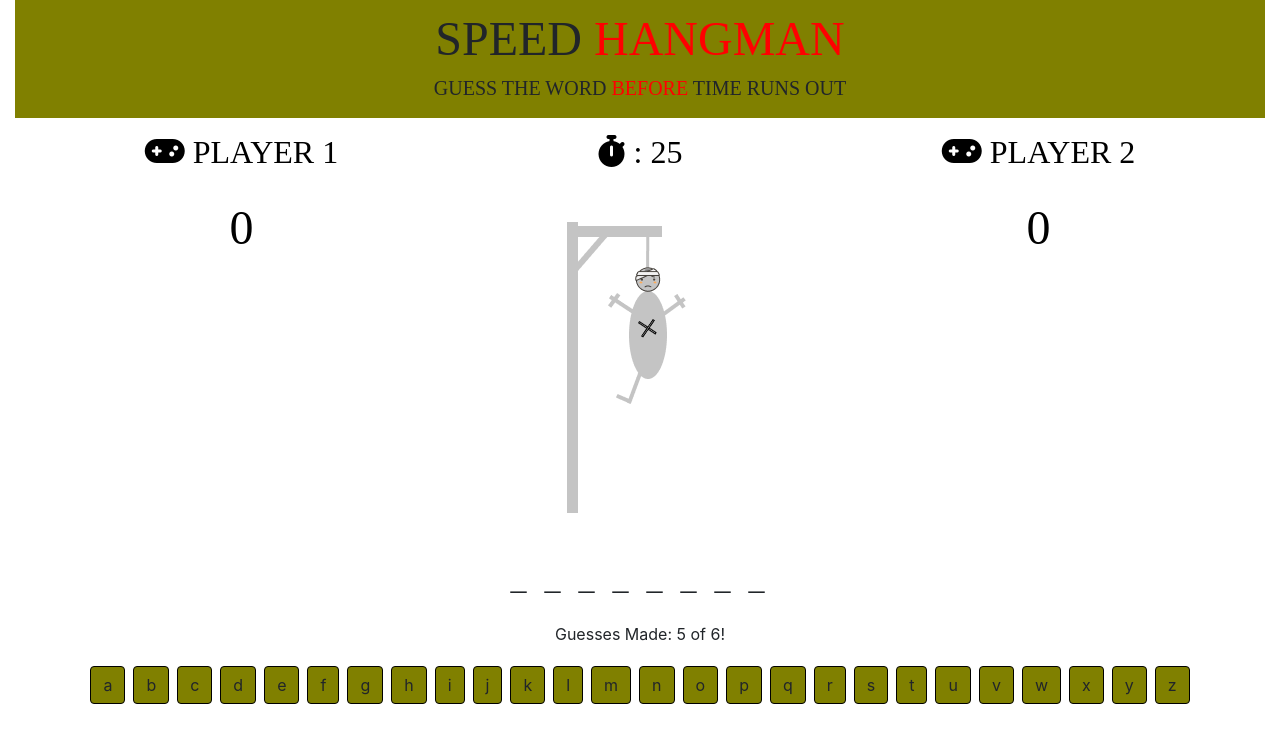
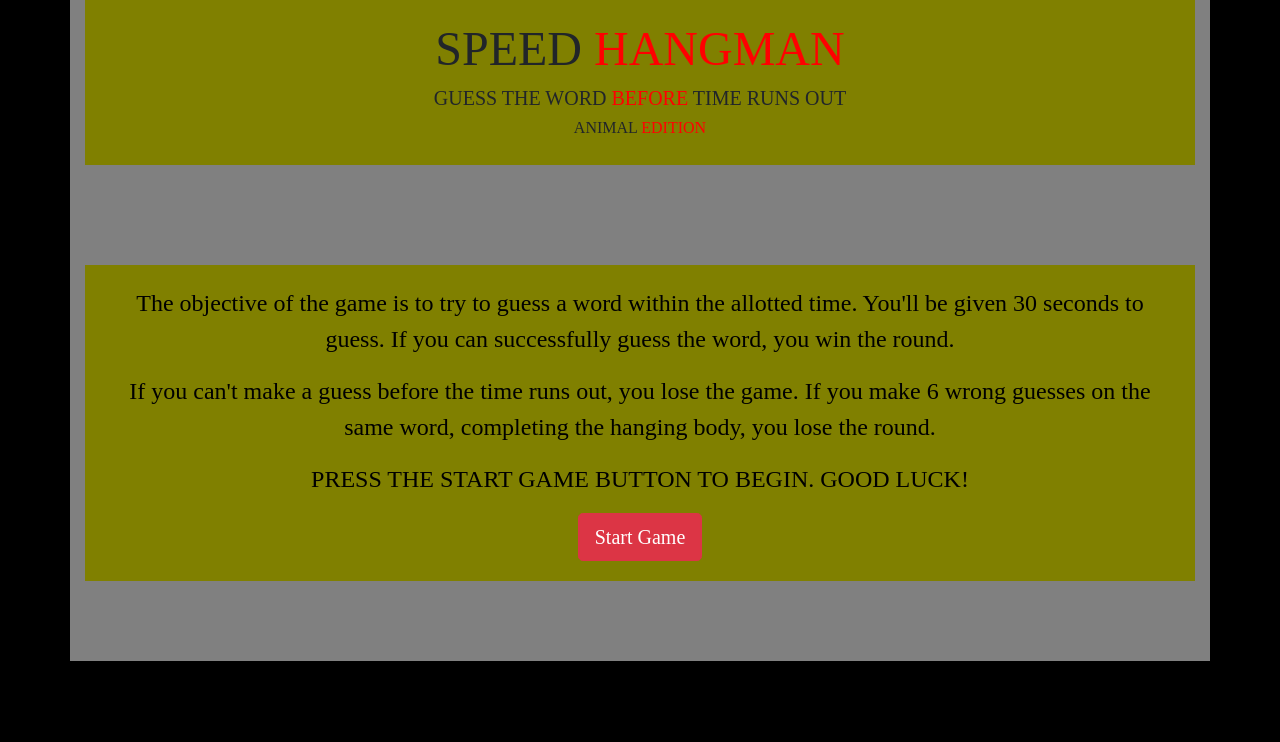
Before and after one commit to Norwood91/Speed-Hangman, a plain HTML site: page index.html in a window 1280 px wide. Drawn offline with nearby package versions, Linux system fonts and the light colour scheme.

Commit message:
updating the game

```diff
--- a/css/style.css
+++ b/css/style.css
@@ -4,12 +4,20 @@
 	padding: 0;
 }
 
+body {
+	background: black;
+
+}
+
+.container {
+	background: grey;
+}
 
 div .headings {
 	text-align: center;
 	text-transform: uppercase;
 	margin-bottom: 10px;
-	padding: 10px 0;
+	padding: 20px 0;
 	font-family: 'Run!';
 	background-color: olive;
 }
@@ -22,55 +30,54 @@ div .headings h1 .hang {
 	color: red;
 }
 
-div .headings h5 .before {
+div .headings .before {
 	color: red;
 }
 
-div .playersDiv {
+#instructionParas {
+	font-family: 'Headliner No. 45';
+	background: olive;
+	color: black;
+	text-align: center;
+	font-size: 1.5rem;
+	margin-top: 100px;
+	padding: 20px;
+}
+
+.playerDiv {
 	display: flex;
-	justify-content: space-around;
-	font-size: 2em;
-	text-transform: uppercase;
+	justify-content: space-between;
+	font-size: 2rem;
 	font-family: 'Headliner No. 45';
-	color: black;
-	margin-bottom: -100px;
+	color: white;
+	margin-bottom: -60px;
 }
 
 
-div #score1 {
-	margin-top: 10px;
-	display: flex;
-	justify-content: space-around;
-	font-size: 3rem;
-}
-
-div #score2 {
-	margin-top: 10px;
-	display: flex;
-	justify-content: space-around;
-	font-size: 3rem;
-}
-
-div .imgDiv {
+.hangmanContainer {
 	display: flex;
 	justify-content: center;
+	margin-bottom: 20px;
 }
 
 #underscores {
+	text-align: center;
+	font-size: 1.7rem;
+	font-family: 'Run!';
+	color: white;
+	margin-bottom: 20px;
+}
+
+.keyboardContainer {
+	text-align: center;
+}
+
+.keyboardButtons {
+	border: 1px solid black;
+}
+
+.resetButton {
 	display: flex;
 	justify-content: center;
-	font-size: 2rem;
-	margin: 40px 0 20px 0;
-	font-family: 'Headliner No. 45';
-	letter-spacing: 5px;
+	padding-bottom: 60px;
 }
-
-#guesses {
-	display: flex;
-	justify-content: center;
-}
-
-div #keyboard {
-	display: flex;
-	justify-content: center;
-}
--- a/index.html
+++ b/index.html
@@ -8,34 +8,42 @@
 	<link rel="stylesheet" type="text/css" href="./css/style.css">
 </head>
 <body>
-	<div class="container-fluid">
+	<div class="container">
 		<div class="headings">
 			<h1 class="nameOfGame">Speed <span class="hang">Hangman</span></h1>
 			<h5>Guess the word <span class="before">before</span> time runs out</h5>
+			<h6 id="animal">Animal <span class="before">Edition</span> </h6>
 		</div>
 
-		<div class="playersDiv">
-			<div id="player1">
-				<p><i class="fas fa-gamepad"></i> Player 1</p>
-				<div id="score1">0</div>
-			</div>
-			<div>
-				<p><i class="fas fa-stopwatch"></i> : <span id="time"></span></p>
-			</div>
-			<div id="player2">
-				<p><i class="fas fa-gamepad"></i> Player 2</p>
-				<div id="score2">0</div>
-			</div>
+		<div class="playerDiv" id="playerHeadings">
+			<p id="guesses"></p>
+			<p><i class="fas fa-stopwatch"></i>Time Left : <span id="time"></span></p>
 		</div>
-		<div class="imgDiv">
+
+		<div id="instructionParas">
+			<p class="instructions">The objective of the game is to try to guess a word within the allotted time. You'll be given 30 seconds to guess. If you can successfully guess the word, you win the round.</p>
+			<p class="instructions">If you can't make a guess before the time runs out, you lose the game. If you make 6 wrong guesses on the same word, completing the hanging body, you lose the round.</p>
+			<p class="instructions">PRESS THE START GAME BUTTON TO BEGIN. GOOD LUCK!</p>
+			<button id="startGame" class="btn btn-danger btn-lg p5" onclick="unhideGame()">Start Game</button>
+		</div>
+
+		<div class="hangmanContainer">
 			<img id="hangman" src="./images/0.jpg">
 		</div>
+
 		<div class="underscoreDiv">
-			<p id="underscores">Words go here</p>
+			<p id="underscores"></p>
 		</div>
-			<p id="guesses"></p>
+
+		<div class='keyboardContainer'>
 			<div id="keyboard"></div>
-			<div id="animal"></div>
+		</div>
+
+		<p id="guesses"></p>
+
+		<div class="resetButton">
+			<button class="btn btn-primary" id= "resetGame" onclick="resetGame()">Reset Game</button>
+		</div>
 	</div>
 
 
--- a/js/app.js
+++ b/js/app.js
@@ -1,4 +1,5 @@
-// generate a word bank to pick random word from
+//*******************************************************************************************************
+
 const wordBank =
 ['dog', 'cat', 'lion', 'bear', 'wolf', 'rabbit', 'dolphin',
  'shark', 'tiger', 'penguin', 'rhino', 'hedgehog', 'hamster',
@@ -6,213 +7,227 @@ const wordBank =
  'gorilla', 'wolverine', 'woodpecker', 'mammoth', 'elephant',
  'crocodile', 'dragonfly', 'gecko']
 
-let secretWord, maxGuesses, guessesMade, keyboardButtons, countdown, correctLetters
+//*******************************************************************************************************
+
+let secretWord, maxGuesses, guessesMade, userGuessedArray, userWord, intervalTimer, clockCounter
 secretWord = ''
 maxGuesses = 6
-guessesMade = 5
-keyboardButtons =
-['a', 'b', 'c', 'd', 'e', 'f', 'g', 'h', 'i', 'j', 'k', 'l',
-'m', 'n', 'o', 'p', 'q', 'r', 's', 't', 'u', 'v', 'w',
-'x', 'y', 'z']
-countdown = 0
-correctLetters = []
+guessesMade = 0
+userGuessedArray = []
+userWord = null
+intervalTimer = null
+clockCounter = 30
 
+//*******************************************************************************************************
 
-// generate random word
-const generateRandomWord = () => {
-	secretWord = wordBank[Math.floor(Math.random() * wordBank.length)]
-	console.log(secretWord)
+let hangmanImg, underscores, keyboard, userWrongGuesses, runningClock, playerHeaders, resetButton, startButton, instructions
+
+hangmanImg = document.getElementById('hangman')
+underscores = document.getElementById('underscores')
+keyboard = document.getElementById('keyboard')
+userWrongGuesses = document.getElementById('guesses')
+runningClock = document.getElementById('time')
+playerHeaders = document.getElementById('playerHeadings')
+resetButton = document.getElementById('resetGame')
+startButton = document.getElementById('startGame')
+instructions = document.getElementById('instructionParas')
+
+//*******************************************************************************************************
+const startThirtySecondTimer = () => {
+	intervalTimer = setInterval(thirtySecondTimer, 1000)
+
 }
-generateRandomWord()
 
-// generate a way for the user to pick a letter - DONE
-// set an event listener on the button so when clicked, you get the letter on the button - DONE
-const generateKeyboard = () => {
-	for (let i = 0; i < keyboardButtons.length; i++) {
-		//create a button every loop
-		let button = document.createElement('BUTTON')
-		//set the text as the current element
-		button.innerHTML = keyboardButtons[i]
-		//give a class of the below to each button
-		button.className = 'btn m-1'
-		//give each button an id of the current element (so letter 'a' will have an id of 'a')
-		button.setAttribute('id', keyboardButtons[i])
-		// change background of each button to olive
-		button.style.background = 'olive'
-		// give each button a border of the below
-		button.style.border = '1px solid black'
-		// append each button to the element with the id of buttons
-		document.getElementById('keyboard').appendChild(button)
-		// on click, return the letter on the button
-		button.addEventListener('click', () => {
-			return keyboardButtons[i]
-		})
+const stopCountdown = () => {
+	clearInterval(intervalTimer)
+}
+
+const thirtySecondTimer = () => {
+	clockCounter--
+	if(clockCounter > 0) {
+		runningClock.innerHTML = clockCounter
+	} else if (clockCounter === 0) {
+		underscores.innerHTML = 'TIME RAN OUT, YOU LOSE'
+		hideKeyBoard()
+		hideTimer()
 	}
 }
 
-// generate a countdown timer - 30 seconds - DONE
-	//when the timer gets to 0 turn is over
-	let runningTimer = () => {
-		countdown = 30
-		// use the setInterval method
-		setInterval(function() {
-			// decrement the countdown variable
-			countdown--
-			// if countdown is greater than or equal to 0
-			if (countdown > 0) {
-				// set counterId equal to the element with an id of 'time', in this case this its a span tag with the id 'time'
-				counterId = document.getElementById('time')
-				// set the html of counterId to equal the above variable, countdown
-				counterId.innerHTML = countdown
-			} else if (countdown === 0) {
-				document.getElementById('underscores').innerHTML = 'TIME RAN OUT, YOU LOSE!'
-		}
-	}, 1000)
+//*******************************************************************************************************
+
+const generateRandomWord = () => {
+  secretWord = wordBank[Math.floor(Math.random() * wordBank.length)];
+  console.log(secretWord)
 }
 
-// generateUnderscores to replace word with underscores on user interface
-let generateUnderscores = () => {
-	for(let i = 0; i < secretWord.length; i++) {
-		correctLetters[i] = "_"
-	}
-	document.getElementById('underscores').innerHTML = correctLetters.join(" ")
+//*******************************************************************************************************
+
+const generateKeyboardButtons = () => {
+
+ 	let keyboardButtons =
+  	'abcdefghijklmnopqrstuvwxyz'.split('').map(letter =>
+  	`<button class="btn btn-lg m-1 keyboardButtons" id='` + letter + `'onClick="handleUserGuess
+  	('` + letter + `')" style="background: olive">` + letter + `</button>`).join('');
+
+	keyboard.innerHTML = keyboardButtons;
 }
 
-generateUnderscores()
+//*******************************************************************************************************
 
-// update the hangman image
-const updateHangingImg = () => {
-	document.getElementById('hangman').src = './images/' + guessesMade + '.jpg'
+const handleUserGuess = (userLetter) => {
+	//if the letter the user picked isn't in the userGuessedArray
+	// then push the letter to the array OR if it is present, then do nothing
+  userGuessedArray.includes(userLetter) !== true ? userGuessedArray.push(userLetter) : null;
+  // disable the button (letter) that the user picks after either pushing to the
+  // UGArray or after doing nothing, so they know not to use that letter again
+  document.getElementById(userLetter).setAttribute('disabled', true);
+  // if the letter the user picked is present inside of the secret word
+  if (secretWord.includes(userLetter) === true) {
+    userGuessedWord();
+    checkIfUserWonGame();
+    // else if the letter the user picked isn't in the secret word
+  } else if (secretWord.includes(userLetter) !== true) {
+    guessesMade++;
+    userGuesses()
+    checkIfUserLostGame();
+    updateHangmanPicture();
+  }
 }
 
-//show guesses on page
-const showUserGuesses = () => {
-	let showGuesses = document.getElementById('guesses')
-	showGuesses.innerHTML = "Guesses Made: " + guessesMade + " of " + maxGuesses + "!"
+//*******************************************************************************************************
+
+const updateHangmanPicture = () => {
+  hangmanImg.src = './images/' + guessesMade + '.jpg';
 }
 
+//*******************************************************************************************************
 
-// check if user lost game
-const userLostGame = () => {
-	if (guessesMade === maxGuesses){
-		document.getElementById('underscores').innerHTML = "YOU'VE RUN OUT OF GUESSES, YOU LOSE!"
-	}
+const checkIfUserWonGame = () => {
+  if (userWord === secretWord) {
+    underscores.innerHTML = "YOUR GUESS WAS CORRECT YOU WON THE GAME!";
+    hideKeyBoard()
+    stopCountdown()
+  }
 }
 
-// reset the game
-const startNewGame = () => {
-	guessesMade = 0
-	document.getElementById('hangman').src = './images/0.jpg'
-	generateRandomWord()
-	showUserGuesses()
-	generateKeyboard()
+//*******************************************************************************************************
+
+
+const checkIfUserLostGame = () => {
+  if (guessesMade === maxGuesses) {
+    underscores.innerHTML = "YOU RAN OUT OF GUESSES YOU LOSE!";
+    hideKeyBoard()
+    stopCountdown()
+  }
 }
 
-generateRandomWord()
-generateKeyboard()
-runningTimer()
-generateUnderscores()
-updateHangingImg()
-showUserGuesses()
-userLostGame()
+//*******************************************************************************************************
+
+const userGuessedWord = () => {
+	// split the secret word into an array, iterate over the elements in the array using map, then check to see if the letter the user chose is present inside of the secret word, if it is then show the letter, if it isn't then show the underscore
+  userWord = secretWord.split('').map(letter => (userGuessedArray.includes(letter) === true ? letter : " _ ")).join('');
+
+  underscores.innerHTML = userWord;
+}
+
+//*******************************************************************************************************
+
+const userGuesses = () => {
+	userWrongGuesses.innerHTML = "Guesses Made: " + guessesMade + " of " + maxGuesses + "!"
+}
+
+//*******************************************************************************************************
 
 
-
-
-
-
-
-
-
-
-
-
-
-
-// Check to see if the letter the user picks is in the random word
-	// if the letter is in the random word, do something
-	// if the letter isn't in the random word, do something else
-
-// keep track of the letters the player guessed
-	// push to a lettersguessed array
-
-// check to see if the user guessed the correct word
-	// if so, do something
-	//update player score
-	// reset timer
-	// generate new word
-
-// check to see if the user lost the game or ran out of allowed mistakes
-	// if so, do something
-	// reset the game
-	// generate new word
-
-
-
-
-
-
-
-
-
-
-
-
-
-
-
-
-
-
-
-
-
-
-
-
-
-
-
-
-
-
-/*
-
-playerOneScore = 0
-playerTwoScore = 0
-let updatePlayer1 = document.getElementById('score1')
-let updatePlayer2 = document.getElementById('score2')
-
-
-const getUserGuess = (letterPicked) => {
-	guessedLetter.indexOf(letterPicked) === -1 ? guessedLetter.push(letterPicked) : null
+const hidePlayerHeadings = () => {
+	playerHeaders.style.display = 'none'
 }
 
-
-// generate underscores to show how many letters are in the word
-
-
-const generateUnderscores = () => {
-	// split the random word into an array
-	answerArray = secretWord.split('')
-	// check to see if any of the letters (elements) in the answerArray are in the guessed letters array above.
-	// join either the element or underscore on an empty string to get rid of the commas
-	userLetter = answerArray.map(element => (guessedLetter.indexOf(element) >= 0 ? element : " _ ")).join("")
-		document.getElementById('underscores').innerHTML = userLetter
-
-}
-generateUnderscores()
-
-
-const checkGuess = (letterSelected) => {
-	if (answer.includes(letterSelected) === true) {
-
-	} else if (answer.includes(letterSelected) === false) {
-
-	}
-
-
-
+const showPlayerHeadings = () => {
+	playerHeaders.style.display = 'flex'
 }
 
-*/
+const hideKeyBoard = () => {
+	keyboard.style.display = 'none'
+}
+const showKeyBoard = () => {
+	keyboard.style.display = 'block'
+}
+const hideHangmanPic = () => {
+	hangmanImg.style.display = 'none'
+}
+
+const showHangmanPic = () => {
+	hangmanImg.style.display = 'block'
+}
+
+const hideUserGuesses = () => {
+	userWrongGuesses.style.display = 'none'
+}
+
+const showUserGuesses = () => {
+	userWrongGuesses.style.display = 'block'
+}
+
+const hideTimer = () => {
+	runningClock.style.display = 'none'
+}
+
+const showTimer = () => {
+	runningClock.style.display = 'flex'
+}
+
+const hideResetButton = () => {
+	resetButton.style.display = 'none'
+}
+
+const showResetButton = () => {
+	resetButton.style.display = 'block'
+}
+
+const hideInstructions = () => {
+	instructions.style.display = 'none'
+}
+
+const showInstructions = () => {
+	instructions.style.display = 'block'
+}
+
+//*******************************************************************************************************
+
+const unhideGame = () => {
+	hideInstructions()
+	showPlayerHeadings()
+	showTimer()
+	showHangmanPic()
+	showUserGuesses()
+	showResetButton()
+	startGame()
+}
+
+//*******************************************************************************************************
+
+const startGame = () => {
+	startThirtySecondTimer()
+	generateRandomWord()
+	generateKeyboardButtons()
+	userGuessedWord()
+	userGuesses()
+}
+
+//*******************************************************************************************************
+
+const resetGame = () => {
+	guessesMade = 0
+	userGuessedArray = []
+	hangmanImg.src = './images/0.jpg';
+	clockCounter = 30
+	startGame()
+	showKeyBoard()
+}
+
+showInstructions()
+hidePlayerHeadings()
+hideResetButton()
+hideHangmanPic()
+hideUserGuesses()
```
Also changed, not shown: 1 other file.
